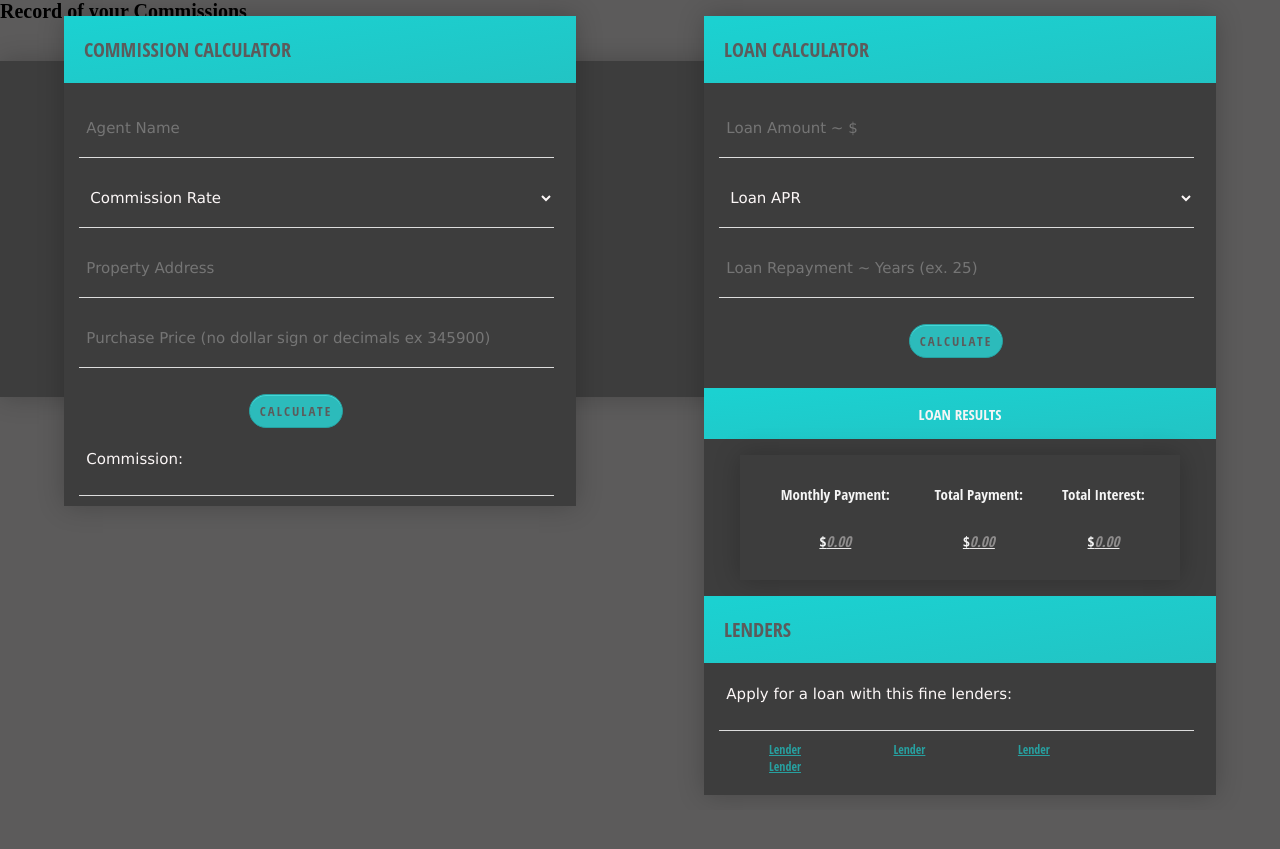
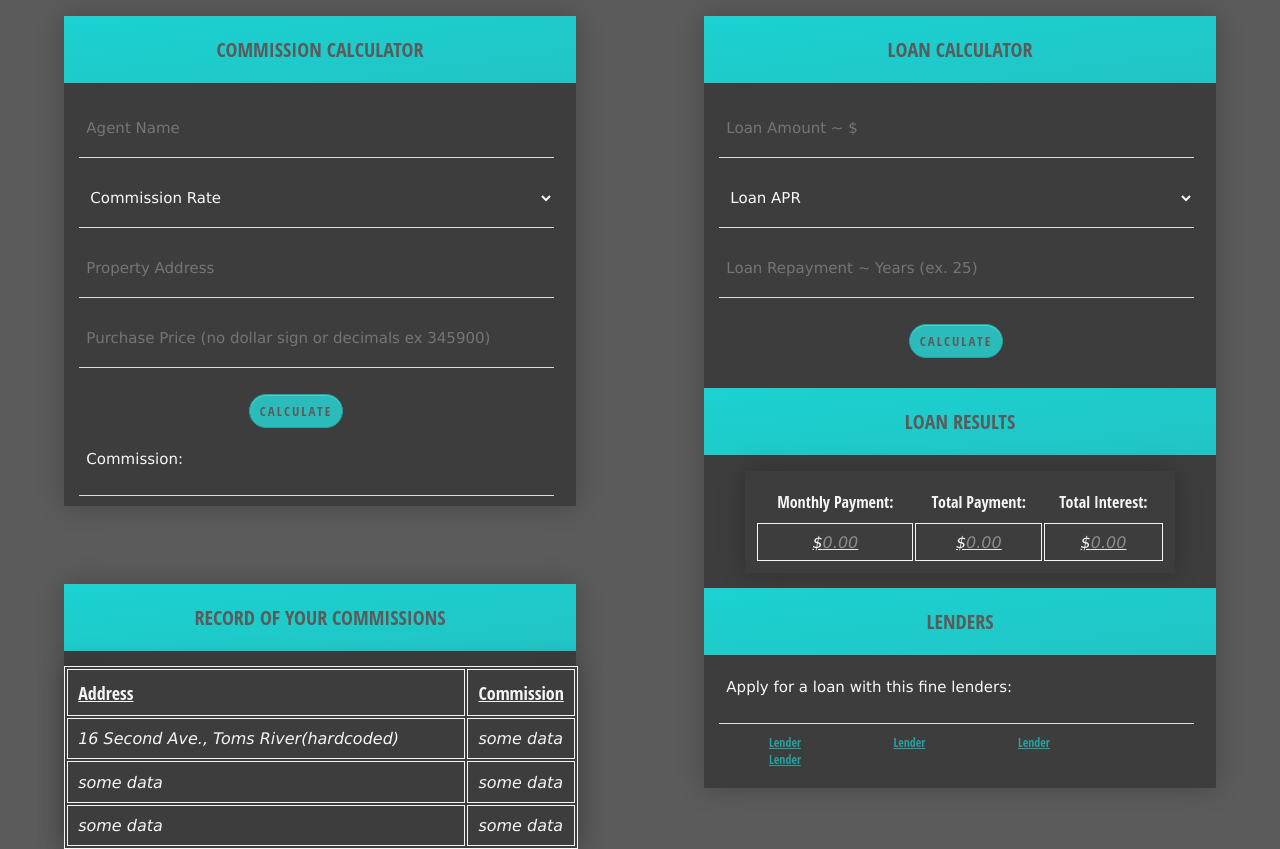
Before and after one commit to ashleymazzonna/webAppProject, a website: page index2.html in a window 1280 px wide. Before the commit the page ends 810 px from the top, so only its background shows below. Drawn offline with Linux system fonts and the light colour scheme; files that its build step writes are made by us from their sources.

Commit message:
add node-sass to start refactoring

```diff
--- a/styles2.css
+++ b/css/styles2.css
@@ -12,8 +12,9 @@ html {
 body  {
     background-color: rgb(92, 91, 91);
 }
+
 div.commission-calc-container .form-style h2, div.loan-calc-container .form-style h2,
-div#lenders-container #lenders-heading h2{
+#lenders-heading, h2#loan-results-heading, h1.commission-records__heading{
   background: linear-gradient(to right bottom, #1bd1d1 5%,  #22c4c4 100%);
   text-transform: uppercase;
   font-family: "Open Sans Condensed", sans-serif;
@@ -22,9 +23,10 @@ div#lenders-container #lenders-heading h2{
   font-weight: 200;
   padding: 20px;
   margin-bottom: 3%;
+  text-align: center;
 }
 
-input, select, label, p {
+input, select, label, p, td {
     /* border: 1px solid #bbddbb; */
     font-family: 'Lucida Sans', 'Lucida Sans Regular', 'Lucida Grande', 'Lucida Sans Unicode', Geneva, Verdana, sans-serif;
     font-size: 1.5em;
@@ -32,7 +34,7 @@ input, select, label, p {
     color: rgb(252, 247, 247);
 }
 
-.form-style, table {
+.form-style,  .commission-records__container, table {
   font-family: "Open Sans Condensed", arial, sans;
   width: 60%;
   background: #3d3d3d;
@@ -43,9 +45,15 @@ input, select, label, p {
   -webkit-box-shadow: 0px 0px 25px rgba(0, 0, 0, 0.22);
 }
 
-.form-style {
+.form-style, .commission-records__container {
   width: 40%;
   float: left;
+}
+
+.commission-records__container {
+  position: absolute;
+  top: 73%;
+  left: 5%;
 }
 
 form#commission-form {
@@ -147,17 +155,35 @@ div.lenders-container
     outline:none !important;
 }
 div.loan-results-container table, th, tr, td, #loan-results-heading  {
-  padding: 3%;
+  padding: 2%;
   margin: 3% auto;
   text-align: center;
   color: whitesmoke;
-  font-size: 1.5rem;
+  font-size: 1.6rem;
 }
-table {
-  margin-top: 3%;
-  width: 80%;
-}
-  td { text-decoration: underline; }
+table { width: 80%; }
+
+  td.loan-data, th.tableHeading { text-decoration: underline; }
+
+  th.tableHeading {
+    font-size: 1.8rem;
+    font-weight: 300;
+    border: 1px solid whitesmoke;
+    text-align: left;
+  }
+  td { font-style: italic;border: .5px solid whitesmoke; }
+
+  table.commission-records__table {
+    width: 100%;
+    border: 1px solid whitesmoke;
+  }
+
+    td.loan-data, th.tableHeading { text-decoration: underline; }
+
+    td:not(.loan-data) {
+      text-align: left;
+    }
+
 
   li {
     display: inline;
--- a/package.json
+++ b/package.json
@@ -17,7 +17,10 @@
   },
   "homepage": "https://github.com/ashleymazzonna/webAppProject#readme",
   "dependencies": {
+    "body-parser": "^1.19.0",
+    "express": "4.17.1",
     "jquery": "^3.4.1",
+    "node-sass": "^4.13.0",
     "sass": "^1.21.0"
   }
 }
```
Also changed, not shown: css/commTable.css (added), css/lendersTable.css (added), css/loanTable.css (added), imgs/favicon.ico (renamed from favicon.ico), 2 other files.
